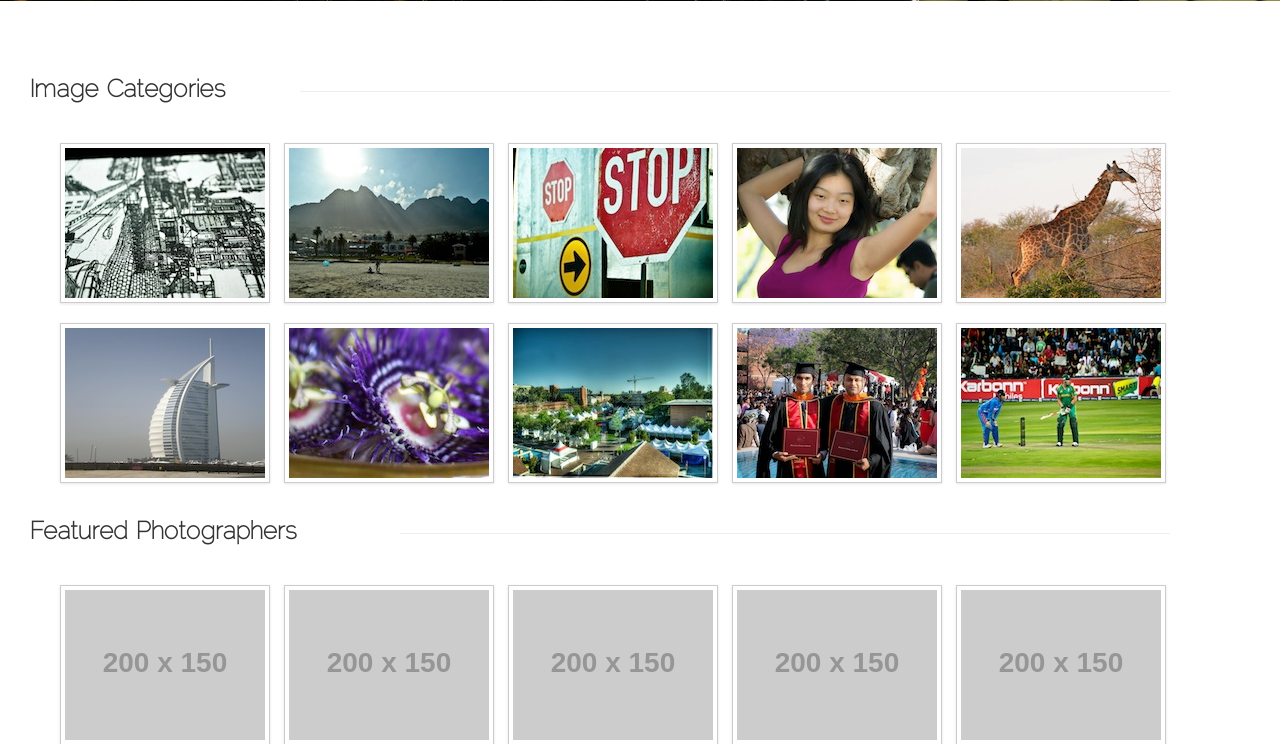
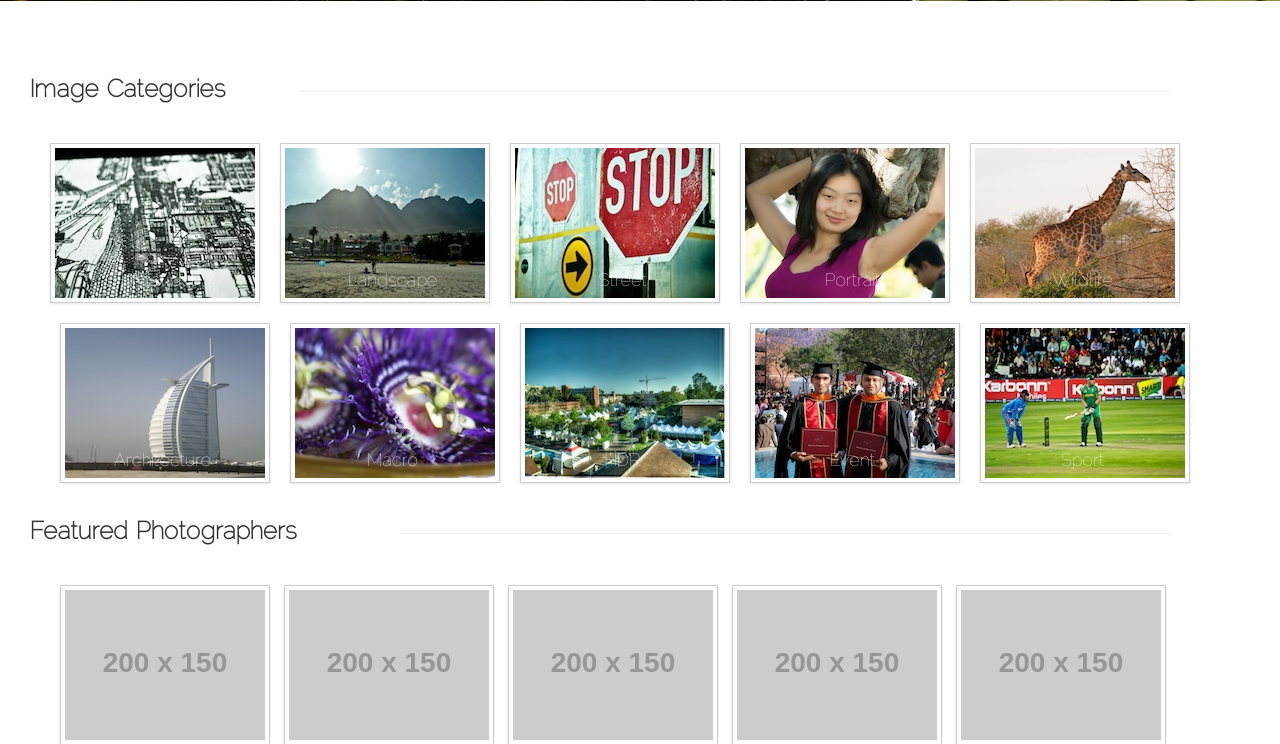
Before and after one commit to ameyakoshti/ThePurplebooth, a PHP site: page /codenameDS/ in a window 1280 px wide. Shown: the part 499-1243 px from the top of the page. Run offline with PHP 8.4, Linux system fonts and the light colour scheme; grey boxes labelled with a size stand in for pictures from a placeholder-image service; some libraries are stand-ins or nearby versions.

Commit message:
Caption on the category images..

```diff
--- a/css/home.css
+++ b/css/home.css
@@ -215,3 +215,26 @@ body {
 		background-color: #000000 !important;
 		border: 0px;
 	}
+
+	.category-row {
+		margin-bottom: 20px;
+		position: relative;
+		width: 230px;
+		float: left;
+	}
+	#category-container {
+		margin-left: 50px;
+	}
+	#category-container p {
+    	white-space: nowrap;
+		width: 225px;
+		overflow: hidden;
+		text-overflow: ellipsis;
+		position: absolute;
+		bottom: 1px;
+		word-wrap: break-word;
+		color: #ffffff;
+		text-align: center;
+		font-family: Raleway;
+		font-size: 18px;
+	}
--- a/index.php
+++ b/index.php
@@ -61,19 +61,45 @@ include $_SERVER['DOCUMENT_ROOT'] . '/codenameDS/includes/links.php';
 				<div class="span9" style="margin: 10px 0px 30px 0px"><hr class="featurette-divider"></div>
 			</div>
 			<div id="category-container">
-				<div style="margin: 20px 20px 20px 50px;">
-					<img src="/codenameDS/img/home_catergories/abstract.jpg" class="img-polaroid" style="margin-left:10px;">
-					<img src="/codenameDS/img/home_catergories/landscape.jpg" class="img-polaroid" style="margin-left:10px;">
-					<img src="/codenameDS/img/home_catergories/street.jpg" class="img-polaroid" style="margin-left:10px;">
-					<img src="/codenameDS/img/home_catergories/portrait.jpg" class="img-polaroid" style="margin-left:10px;">
-					<img src="/codenameDS/img/home_catergories/wildlife.jpg" class="img-polaroid" style="margin-left:10px;">
+				<div class="category-row">
+					<img src="/codenameDS/img/home_catergories/abstract.jpg" class="img-polaroid">
+					<p>Abstract</p>
 				</div>
-				<div style="margin: 20px 20px 20px 50px;">
+				<div class="category-row">
+					<img src="/codenameDS/img/home_catergories/landscape.jpg" class="img-polaroid">
+					<p>Landscape</p>
+				</div>
+				<div class="category-row">
+					<img src="/codenameDS/img/home_catergories/street.jpg" class="img-polaroid">
+					<p>Street</p>
+				</div>
+				<div class="category-row">
+					<img src="/codenameDS/img/home_catergories/portrait.jpg" class="img-polaroid">
+					<p>Portrait</p>
+				</div>
+				<div class="category-row">
+					<img src="/codenameDS/img/home_catergories/wildlife.jpg" class="img-polaroid">
+					<p>Wildlife</p>
+				</div>
+				<div class="category-row">
 					<img src="/codenameDS/img/home_catergories/architecture.jpg" class="img-polaroid" style="margin-left:10px;">
+					<p>Architecture</p>
+				</div>
+				<div class="category-row">
 					<img src="/codenameDS/img/home_catergories/macro.jpg" class="img-polaroid" style="margin-left:10px;">
+					<p>Macro</p>
+				</div>
+				<div class="category-row">
 					<img src="/codenameDS/img/home_catergories/hdr.jpg" class="img-polaroid" style="margin-left:10px;">
+					<p>HDR</p>
+				</div>
+				<div class="category-row">
 					<img src="/codenameDS/img/home_catergories/event.jpg" class="img-polaroid" style="margin-left:10px;">
+					<p>Event</p>
+				</div>
+				<div class="category-row">
 					<img src="/codenameDS/img/home_catergories/sport.jpg" class="img-polaroid" style="margin-left:10px;">
+					<p>Sport</p>
 				</div>
 			</div>
 
```
